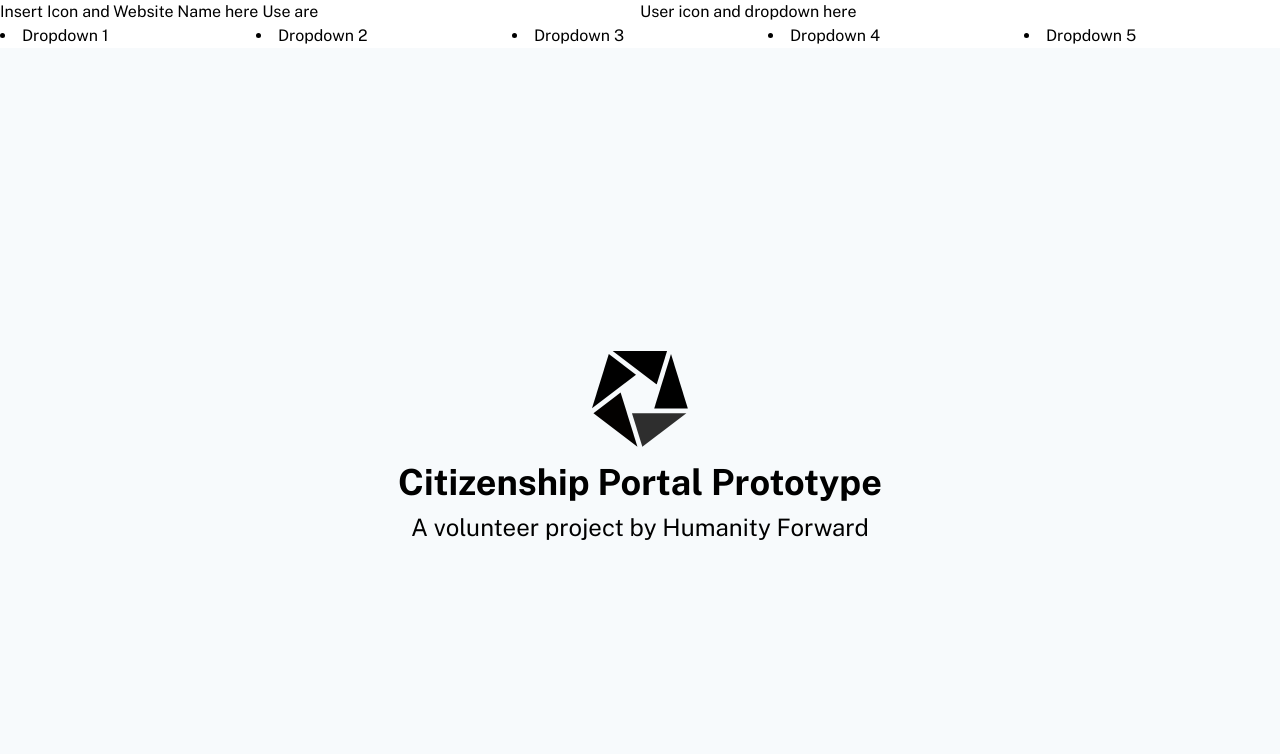
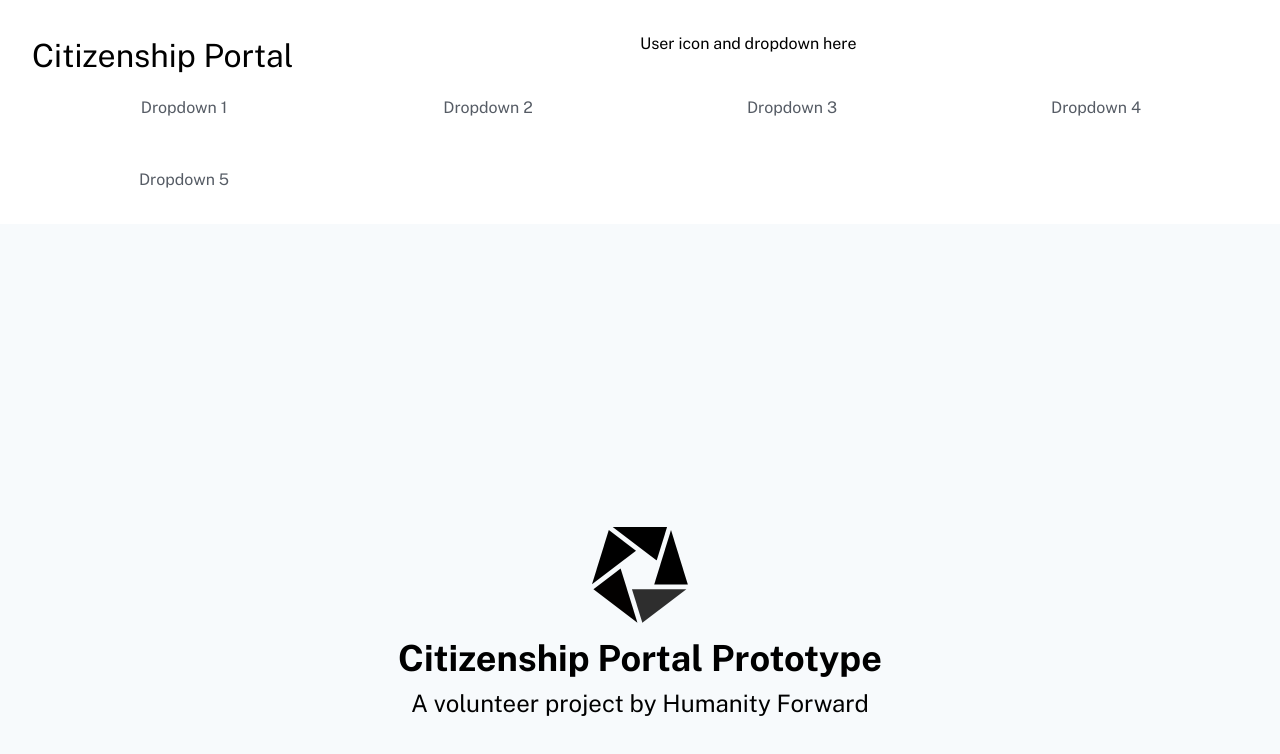
Before and after one commit to amcdevitt97/Nuxt-Demo, a Nuxt app: page / in a window 1280 px wide. Shown: the top 754 px of the page. Built offline with nearby package versions, Linux system fonts and the light colour scheme.

Commit message:
add styling

```diff
--- a/components/nav/DashboardHeader.vue
+++ b/components/nav/DashboardHeader.vue
@@ -1,17 +1,16 @@
 <template>
   <header role="banner" class="banner">
     <div class="masthead grid-col-2">
-      <div>
-        {{ 'Insert Icon and Website Name here Use are' }}
-        <!-- <logo></logo>
-        <p>Citizenship Portal</p>-->
+      <div class="title-container">
+        <!-- <logo /> -->
+        <p class="website-portal-title">Citizenship Portal</p>
       </div>
       <div>
         {{ 'User icon and dropdown here ' }}
         <!-- <user-dropdown></user-dropdown> -->
       </div>
     </div>
-    <nav class="navbar grid-col-auto-fill" role="navigation">
+    <nav class="navbar grid-col-auto-fill dropdown-container" role="navigation">
       <li v-for="i in 5" :key="i">Dropdown {{ i }}</li>
 
       <!-- <search-bar></search-bar> -->
@@ -28,4 +27,26 @@
 }
 </script>
 
-<style lang="scss" scoped></style>
+<style scoped>
+.banner {
+  padding: 2em 2em 0 2em;
+}
+.website-portal-title {
+  font-size: 2em
+}
+.dropdown-container {
+  padding: space-between;
+}
+li {
+  display: inline-block;
+  text-align: center;
+  text-justify: auto;
+  color: #565C65;
+  padding-top: 1em;
+  padding-bottom: 2em;
+}
+
+li:hover {
+  background-color: #162D51
+}
+</style>
```
